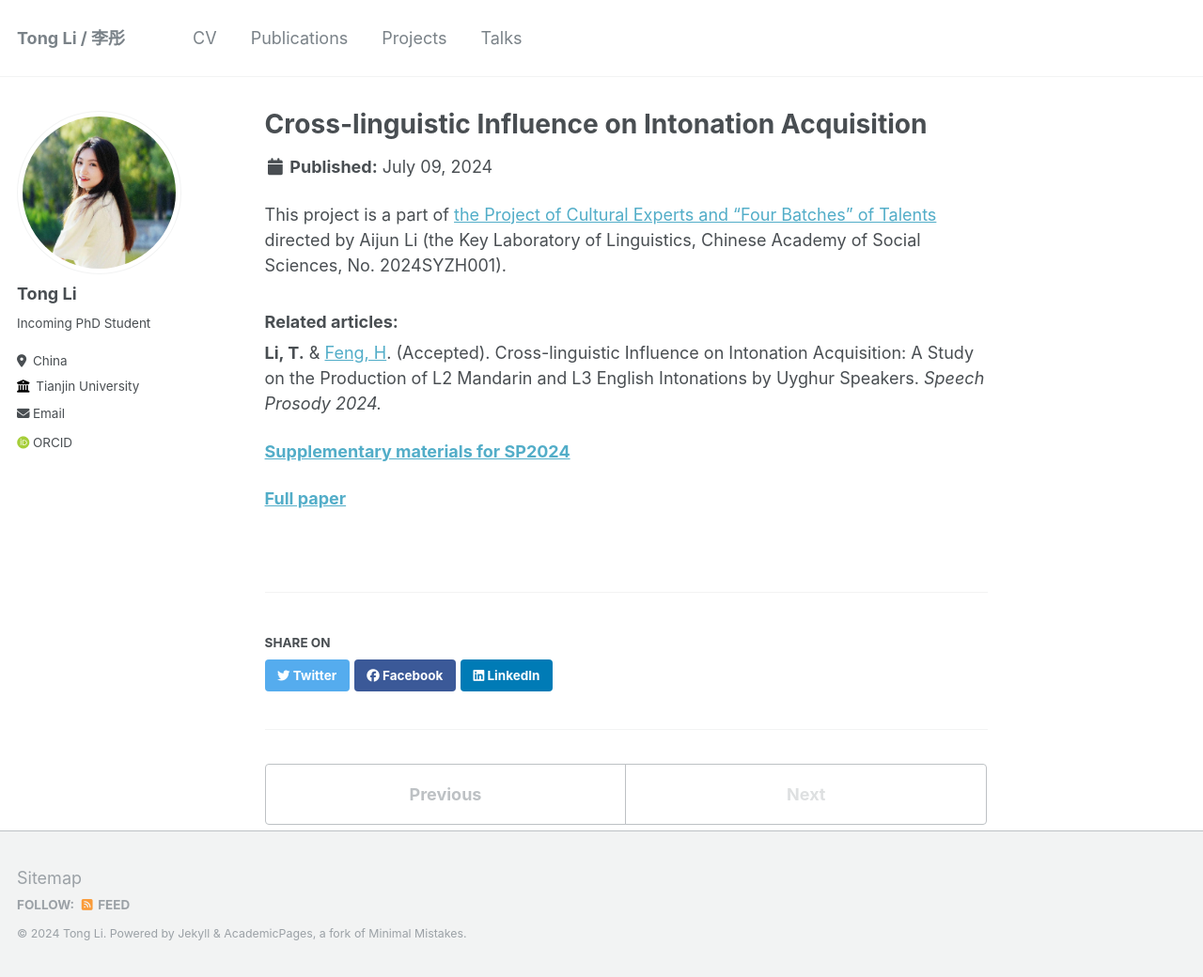
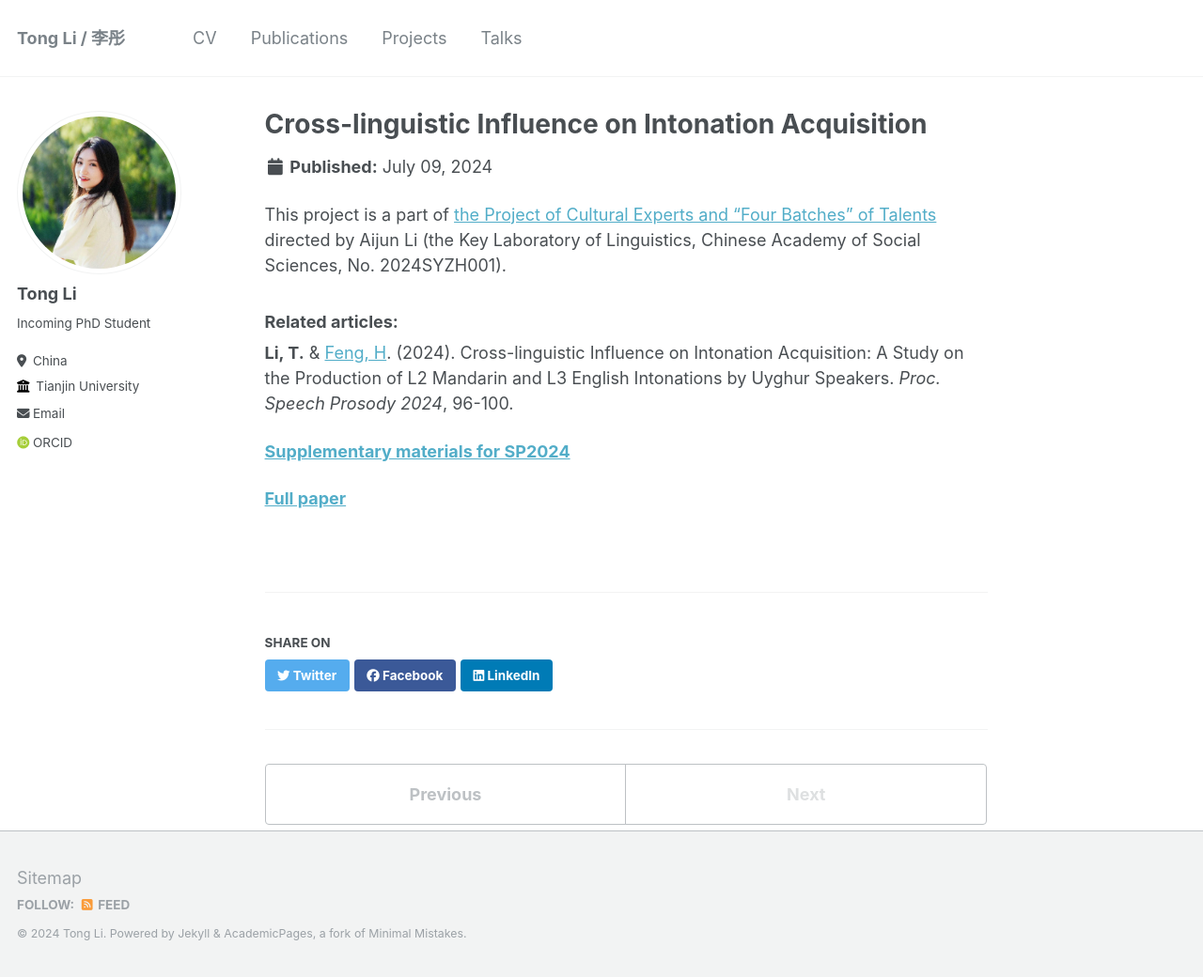
Before and after one commit to litonglinguistics/litonglinguistics.github.io, a Jekyll site: the page built from _projects/project4_Cross-linguistic.md, in a window 1280 px wide and 1040 px high. Shown: the whole window at 94% size. Built offline with Jekyll 4.4.1, drawn with Linux system fonts in a browser that asks for light colours; some web fonts are replaced.

Commit message:
Update project4_Cross-linguistic.md

```diff
--- a/_projects/project4_Cross-linguistic.md
+++ b/_projects/project4_Cross-linguistic.md
@@ -10,7 +10,7 @@ This project is a part of [the Project of Cultural Experts and “Four Batches
 
 ### Related articles:
 
-**Li, T.** & [Feng, H](http://tjusfl.tju.edu.cn/info/1178/3038.htm). (Accepted). Cross-linguistic Influence on Intonation Acquisition: A Study on the Production of L2 Mandarin and L3 English Intonations by Uyghur Speakers. _Speech Prosody 2024._
+**Li, T.** & [Feng, H](http://tjusfl.tju.edu.cn/info/1178/3038.htm). (2024). Cross-linguistic Influence on Intonation Acquisition: A Study on the Production of L2 Mandarin and L3 English Intonations by Uyghur Speakers. _Proc. Speech Prosody 2024_, 96-100.
 
 [**Supplementary materials for SP2024**](https://litonglinguistics.github.io/files/SupplementaryMaterialsSP2024.pdf )
 
```
